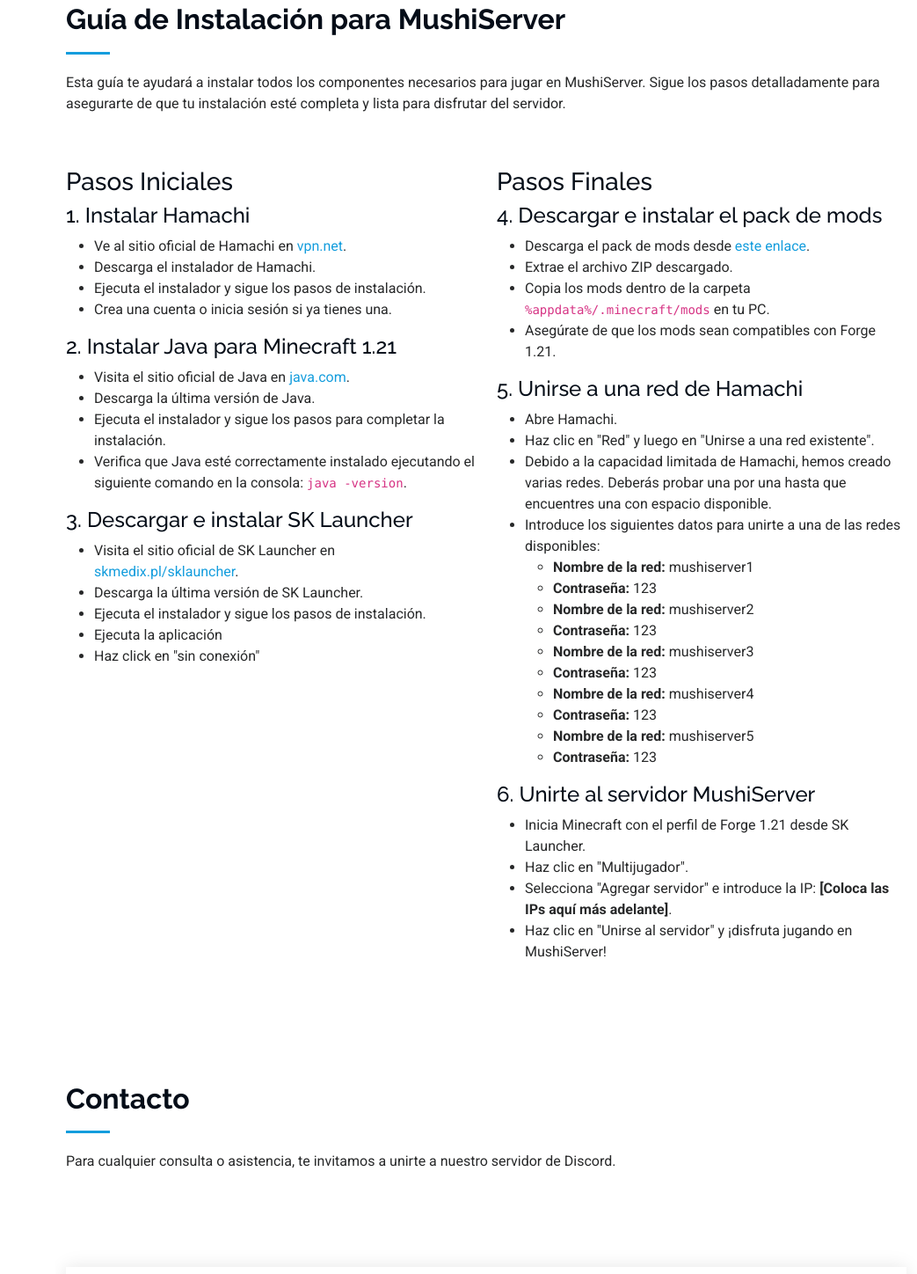
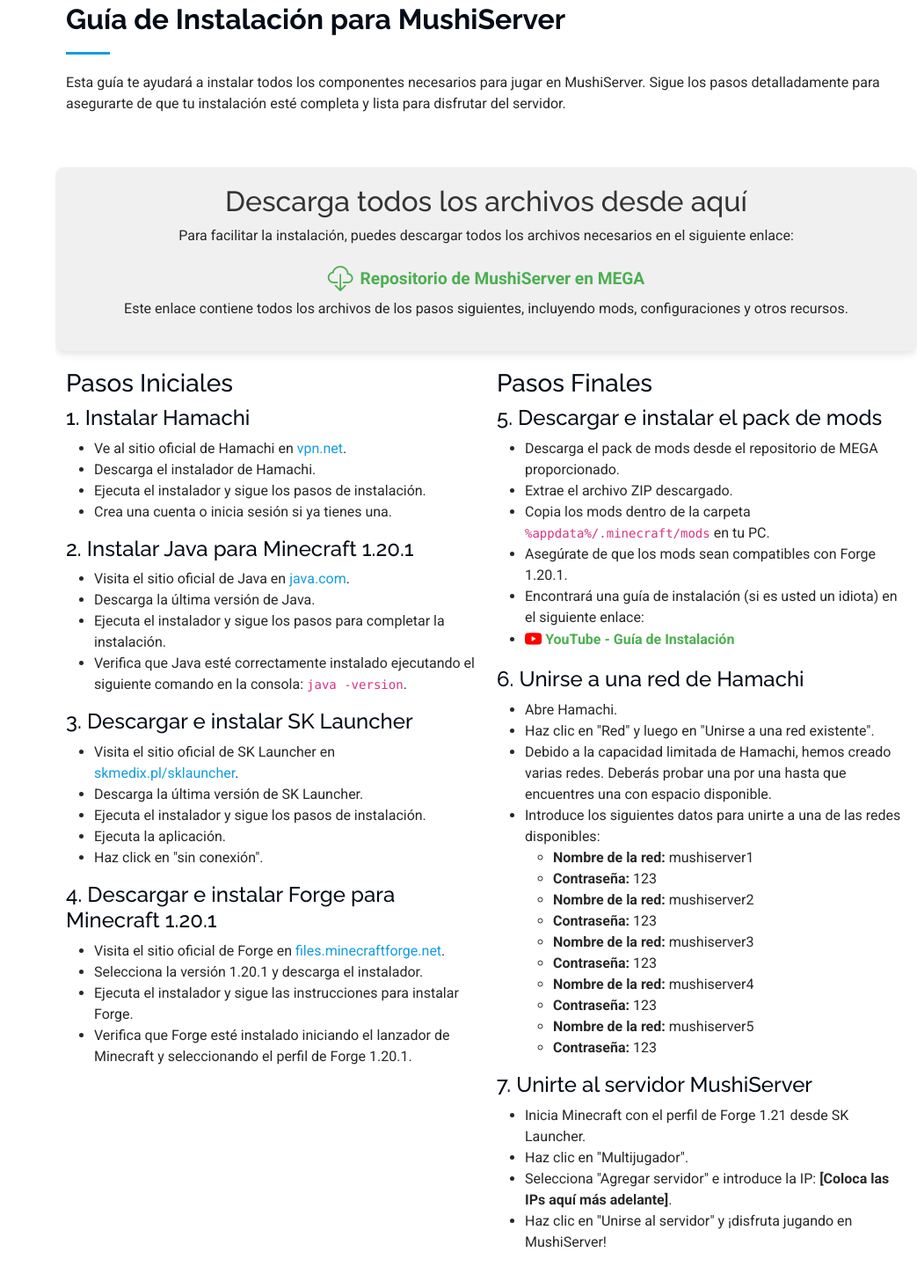
Before and after one commit to GiacoiaPedro/MushiServer, a plain HTML site: page index.html in a window 1280 px wide. Shown: the part 1993-3441 px from the top of the page at 88% size, without its empty margins (237-1280 px from the left). Drawn offline with Linux system fonts and the light colour scheme.

Commit message:
Update index.html

```diff
--- a/index.html
+++ b/index.html
@@ -52,8 +52,8 @@
     </a>
 
     <div class="social-links text-center">
-      <a href="https://discord.gg/YWYq9A3a" class="discord"><i class="bi bi-discord"></i></a>
-      <a href="https://mega.nz/" class="mega"><i class="bi bi-cloud-download"></i></a>
+      <a href="https://discord.gg/9XdamuqM" class="discord"><i class="bi bi-discord"></i></a>
+      <a href="https://mega.nz/folder/MRNXCABI#gB6s-8XQJgUsIbC4jgMSDQ" class="mega"><i class="bi bi-cloud-download"></i></a>
     </div>
 
 
@@ -146,7 +146,6 @@
               <p><strong>Dias</strong> <span>de duracíon</span></p>
             </div>
           </div><!-- End Stats Item -->
-
           <div class="col-lg-3 col-md-6">
             <div class="stats-item">
               <i class="bi bi-headset"></i>
@@ -164,17 +163,30 @@
 
     </section><!-- /Stats Section -->
 
+
+
+
 <!-- Guía de Instalación para MushiServer Section -->
 <section id="guide" class="guide section">
-
 <!-- Section Title -->
 <div class="container section-title" data-aos="fade-up">
   <h2>Guía de Instalación para MushiServer</h2>
   <p>Esta guía te ayudará a instalar todos los componentes necesarios para jugar en MushiServer. Sigue los pasos detalladamente para asegurarte de que tu instalación esté completa y lista para disfrutar del servidor.</p>
 </div><!-- End Section Title -->
 
+<!-- MEGA Repository Section -->
+<div class="container mega-link" style="background-color: #f0f0f0; padding: 20px; border-radius: 10px; text-align: center; margin-bottom: 20px; box-shadow: 0px 4px 8px rgba(0,0,0,0.1);" data-aos="fade-up">
+  <h2 style="color: #333;">Descarga todos los archivos desde aquí</h2>
+  <p>Para facilitar la instalación, puedes descargar todos los archivos necesarios en el siguiente enlace:</p>
+  <a href="https://mega.nz/folder/MRNXCABI#gB6s-8XQJgUsIbC4jgMSDQ" target="_blank" style="font-size: 1.2em; font-weight: bold; color: #4CAF50; display: flex; align-items: center; justify-content: center;">
+      <i class="bi bi-cloud-download" style="font-size: 1.5em; margin-right: 8px;"></i> Repositorio de MushiServer en MEGA
+  </a>
+  <p>Este enlace contiene todos los archivos de los pasos siguientes, incluyendo mods, configuraciones y otros recursos.</p>
+</div><!-- End MEGA Repository Section -->
+
+
+
 <div class="container">
-
   <div class="row">
 
       <div class="col-lg-6" data-aos="fade-up" data-aos-delay="100">
@@ -191,7 +203,7 @@
           </div><!-- End Guide Item -->
 
           <div class="guide-item pb-0">
-          <h4>2. Instalar Java para Minecraft 1.21</h4>
+              <h4>2. Instalar Java para Minecraft 1.20.1</h4>
               <ul>
                   <li>Visita el sitio oficial de Java en <a href="https://www.java.com/es/download/" target="_blank">java.com</a>.</li>
                   <li>Descarga la última versión de Java.</li>
@@ -206,8 +218,19 @@
                   <li>Visita el sitio oficial de SK Launcher en <a href="https://skmedix.pl/sklauncher" target="_blank">skmedix.pl/sklauncher</a>.</li>
                   <li>Descarga la última versión de SK Launcher.</li>
                   <li>Ejecuta el instalador y sigue los pasos de instalación.</li>
-            <li>Ejecuta la aplicación</li>
-            <li>Haz click en "sin conexión"</li>
+                  <li>Ejecuta la aplicación.</li>
+                  <li>Haz click en "sin conexión".</li>
+              </ul>
+          </div><!-- End Guide Item -->
+
+          <!-- New Forge Installation Section -->
+          <div class="guide-item">
+              <h4>4. Descargar e instalar Forge para Minecraft 1.20.1</h4>
+              <ul>
+                  <li>Visita el sitio oficial de Forge en <a href="https://files.minecraftforge.net/" target="_blank">files.minecraftforge.net</a>.</li>
+                  <li>Selecciona la versión 1.20.1 y descarga el instalador.</li>
+                  <li>Ejecuta el instalador y sigue las instrucciones para instalar Forge.</li>
+                  <li>Verifica que Forge esté instalado iniciando el lanzador de Minecraft y seleccionando el perfil de Forge 1.20.1.</li>
               </ul>
           </div><!-- End Guide Item -->
 
@@ -217,17 +240,23 @@
           <h3 class="guide-title">Pasos Finales</h3>
 
           <div class="guide-item">
-          <h4>4. Descargar e instalar el pack de mods</h4>
+              <h4>5. Descargar e instalar el pack de mods</h4>
               <ul>
-            <li>Descarga el pack de mods desde <a href="https://mega.nz/tu-link-de-mods" target="_blank">este enlace</a>.</li>
+                  <li>Descarga el pack de mods desde el repositorio de MEGA proporcionado.</li>
                   <li>Extrae el archivo ZIP descargado.</li>
                   <li>Copia los mods dentro de la carpeta <code>%appdata%/.minecraft/mods</code> en tu PC.</li>
-            <li>Asegúrate de que los mods sean compatibles con Forge 1.21.</li>
+                  <li>Asegúrate de que los mods sean compatibles con Forge 1.20.1.</li>
+                  <li>Encontrará una guía de instalación (si es usted un idiota) en el siguiente enlace: </li>
+                  <li>
+                      <a href="https://www.youtube.com/watch?v=qN4fbu9DiQI&ab_channel=PedriJoe" target="_blank" style="color: #4CAF50; font-weight: bold; text-decoration: none;">
+                          <i class="bi bi-youtube" style="color: #FF0000; font-size: 1.2em; vertical-align: middle;"></i> YouTube - Guía de Instalación
+                      </a>
+                  </li>
               </ul>
           </div><!-- End Guide Item -->
 
           <div class="guide-item">
-          <h4>5. Unirse a una red de Hamachi</h4>
+              <h4>6. Unirse a una red de Hamachi</h4>
               <ul>
                   <li>Abre Hamachi.</li>
                   <li>Haz clic en "Red" y luego en "Unirse a una red existente".</li>
@@ -257,9 +286,8 @@
               </ul>
           </div><!-- End Guide Item -->
 
-
           <div class="guide-item">
-          <h4>6. Unirte al servidor MushiServer</h4>
+              <h4>7. Unirte al servidor MushiServer</h4>
               <ul>
                   <li>Inicia Minecraft con el perfil de Forge 1.21 desde SK Launcher.</li>
                   <li>Haz clic en "Multijugador".</li>
@@ -275,6 +303,11 @@
 </div>
 
 </section><!-- End Guía de Instalación Section -->
+
+
+
+
+
 
 
    <!-- Contact Section -->
@@ -298,7 +331,7 @@
             <div>
               <h3>Únete a nuestro servidor de Discord</h3>
               <p>Para unirte y comunicarte con Dominic Decoco, haz clic en el siguiente enlace:</p>
-              <a href="https://discord.gg/YWYq9A3a" target="_blank" class="btn btn-primary">Unirse al Discord</a>
+              <a href="https://discord.gg/9XdamuqM" target="_blank" class="btn btn-primary">Unirse al Discord</a>
             </div>
           </div><!-- End Info Item -->
 
```
Lines whose indentation alone changed are shown as unchanged.
